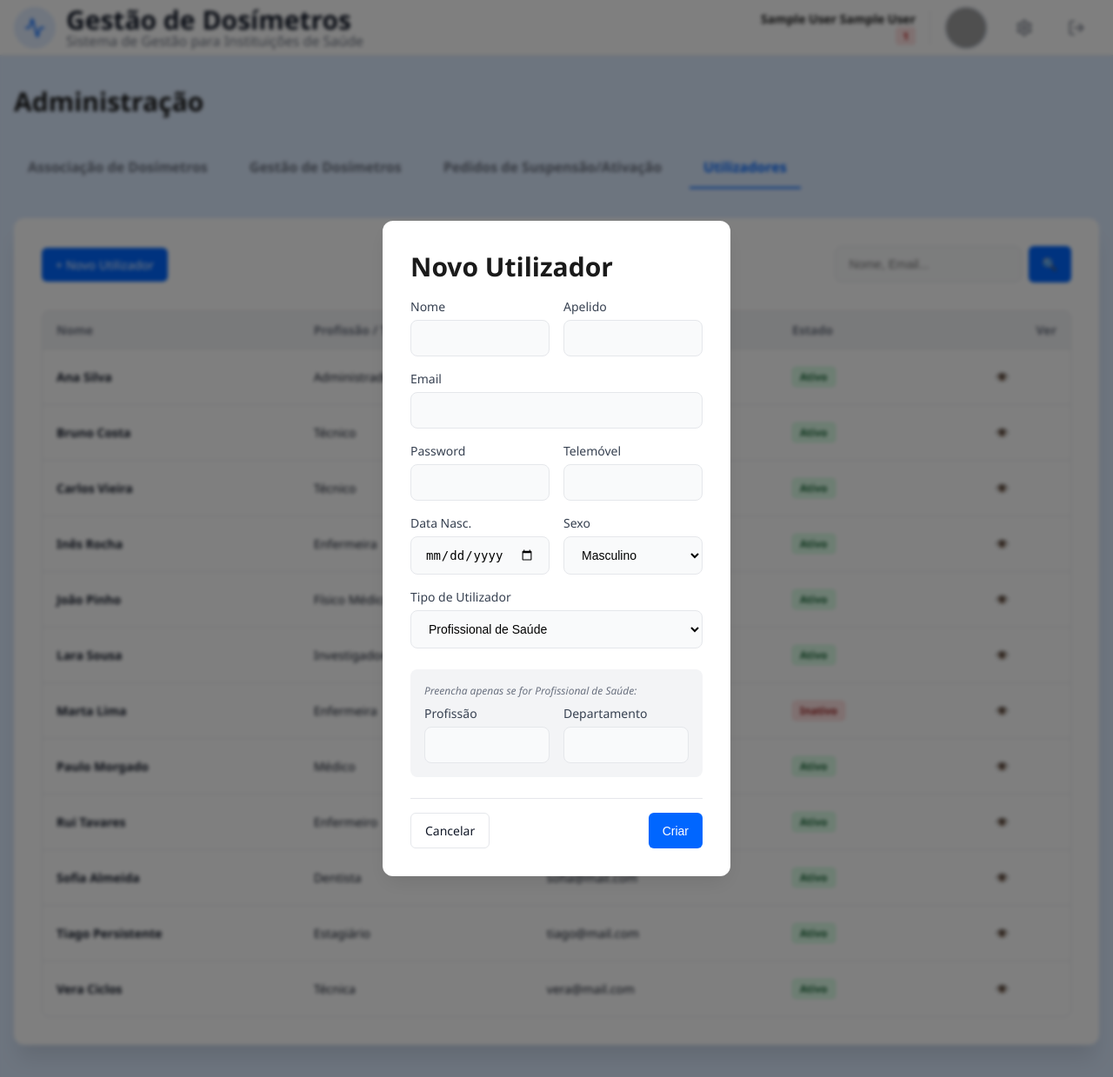
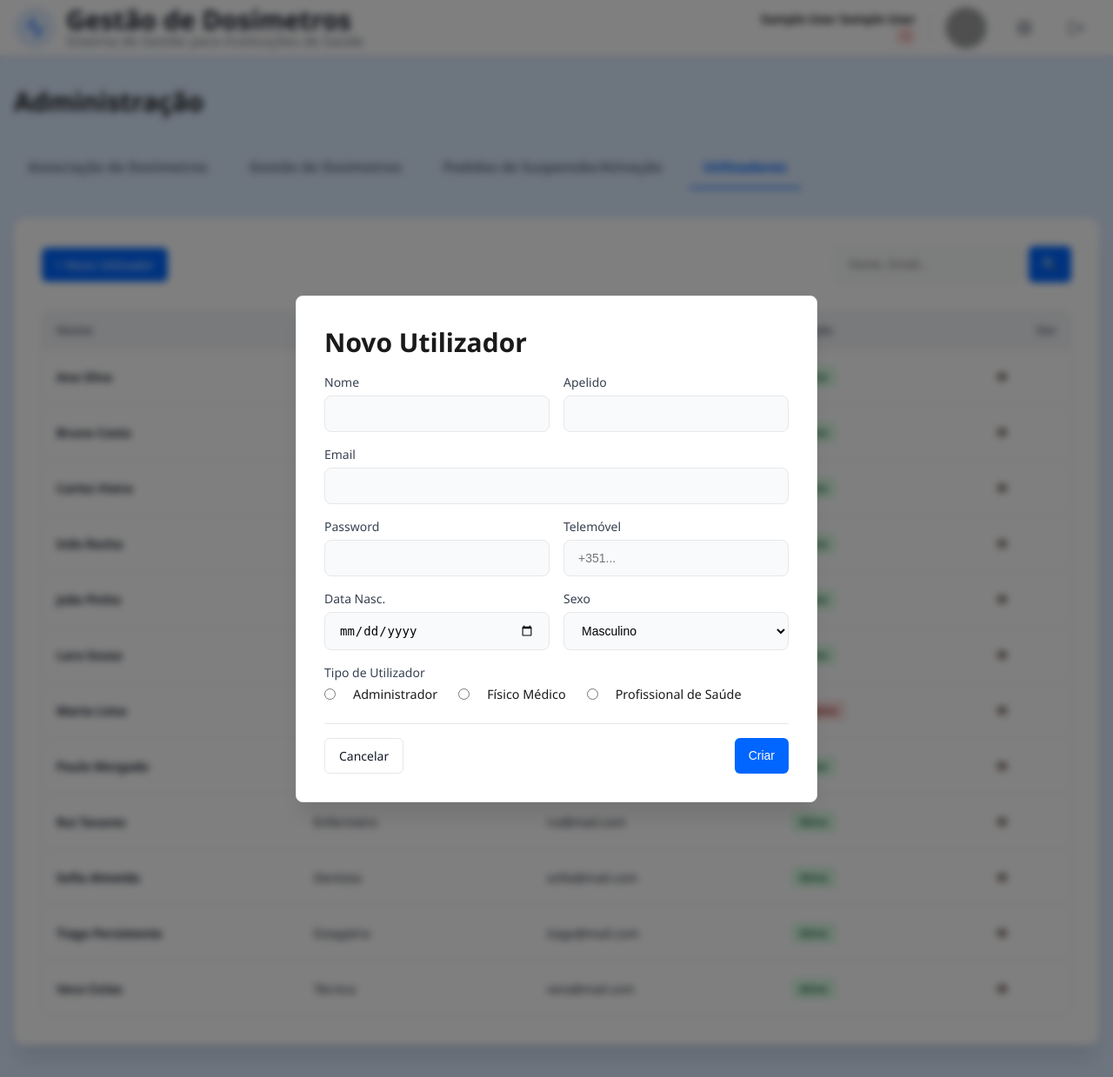
Before and after one commit to beatrizpinho04-debug/c-digo, a PHP site: page /admin.php?tab=users&action=create in a window 1280 px wide. Shown: the top 1239 px of the page at 87% size. Run offline with PHP 8.4, Linux system fonts and the light colour scheme; the visitor is signed in with stand-in values (Sample User, id 1); data comes from the database, SQL or seed files in the repository; both versions use the stored data as it was after the commit; grey boxes are pictures that could not be loaded.

Commit message:
detalhe dos users

```diff
--- a/admin.php
+++ b/admin.php
@@ -73,9 +73,6 @@ header_set($title);
 
                 if ($action === 'create') {
                     renderCreateUserModal();
-                } elseif ($action === 'view' && isset($_GET['idU'])) {
-                    $uDetails = getUserFullDetails($db, $_GET['idU']);
-                    renderUserDetailModal($uDetails);
                 }
             }
             ?>
--- a/css/style.css
+++ b/css/style.css
@@ -251,6 +251,7 @@ label, .profile-label { font-size: 14px; font-weight: 500; color: var(--foregrou
 
 
 
+/*Por Organizar*/
 .header-flex {
     display: flex;
     justify-content: space-between;
@@ -317,6 +318,45 @@ label, .profile-label { font-size: 14px; font-weight: 500; color: var(--foregrou
     margin-bottom: 0.5rem;
     font-style: italic;
 }
+.type-selector-wrapper {
+    display: flex;
+    flex-wrap: wrap;
+    gap: 1rem;
+    align-items: center;
+}
+.type-selector-wrapper input[type="radio"] {
+    margin-right: 0.25rem;
+    cursor: pointer;
+}
+.type-selector-wrapper label {
+    cursor: pointer;
+    margin-right: 0.5rem;
+    font-size: 0.9rem;
+}
+
+.hp-only-fields {
+    display: none;
+    width: 100%;
+    margin-top: 1rem;
+    padding: 1rem;
+    background-color: var(--input-bg);
+    border-radius: 0.5rem;
+    border: 1px dashed var(--border);
+    animation: slideDown 0.3s ease-out;
+}
+.hp-note {
+    font-size: 0.8rem;
+    color: var(--muted);
+    margin-bottom: 0.5rem;
+}
+#type_hp:checked ~ .hp-only-fields {
+    display: block;
+}
+
+
+
+
+
 
 
 /*------PROFISSIONAL DE SAÙDE---------*/
--- a/processa_perfil.php
+++ b/processa_perfil.php
@@ -26,7 +26,7 @@ if ($_SERVER["REQUEST_METHOD"] == "POST") {
     }
     if (!empty($phoneN)) {
         // metodo comum: ^ (inicio) \+ (sinal mais) [0-9]{9,15} (9 a 15 digitos) $ (fim)
-        if (!preg_match('/^\+[0-9]{12,15}$/', $phoneN)) {
+        if (!preg_match('/^\+[0-9]{11,15}$/', $phoneN)) {
             $_SESSION['message'] = "Erro: O telemóvel deve começar por '+' seguido do indicativo e número (Ex: +351912345678).";
             $_SESSION['message_type'] = "error";
             header("Location: perfil.php");
--- a/templates/admin_views.php
+++ b/templates/admin_views.php
@@ -247,7 +247,7 @@ function renderUsersTab($users, $searchTerm) {
                             <td><?php echo htmlspecialchars($u['email']); ?></td>
                             <td><span class="role-badge <?php echo $badgeStyle; ?>"><?php echo $activeText; ?></span></td>
                             <td class="txt-right">
-                                <a href="admin.php?tab=users&action=view&idU=<?php echo $u['idU']; ?>" class="btn btn-header">👁️</a>
+                                <a href="user_details.php?idU=<?php echo $u['idU']; ?>" class="btn btn-header">👁️</a>
                             </td>
                         </tr>
                     <?php endforeach; ?>
@@ -341,11 +341,11 @@ function renderDecisionModal($idCR, $userName, $requestType) {
     <?php
 }
 
-//Modal para criar um user
+//4. Utilizadores: Modal para criar um user
 function renderCreateUserModal() {
     ?>
-    <div class="modal-overlay">
-        <div class="modal-box">
+    <div class="modal-overlay-php">
+        <div class="modal-box-php" style="max-width: 600px;">
             <h3 class="titulo mb1">Novo Utilizador</h3>
             <form action="processa_admin.php" method="POST">
                 <input type="hidden" name="action" value="create_user">
@@ -359,7 +359,7 @@ function renderCreateUserModal() {
                         <label class="profile-label">Apelido</label>
                         <input type="text" name="surname" class="profile-input" required>
                     </div>
-                    <div class="g2">
+                    <div class="g2" style="grid-column: span 2;">
                         <label class="profile-label">Email</label>
                         <input type="email" name="email" class="profile-input" required>
                     </div>
@@ -369,7 +369,7 @@ function renderCreateUserModal() {
                     </div>
                     <div>
                         <label class="profile-label">Telemóvel</label>
-                        <input type="text" name="phoneN" class="profile-input" required>
+                        <input type="text" name="phoneN" class="profile-input" required placeholder="+351...">
                     </div>
                     <div>
                         <label class="profile-label">Data Nasc.</label>
@@ -383,20 +383,35 @@ function renderCreateUserModal() {
                             <option value="Other">Outro</option>
                         </select>
                     </div>
-                    <div class="g2">
+
+                    <div class="g2" style="grid-column: span 2;">
                         <label class="profile-label">Tipo de Utilizador</label>
-                        <select name="userType" class="profile-input">
-                            <option value="Profissional de Saúde">Profissional de Saúde</option>
-                            <option value="Físico Médico">Físico Médico</option>
-                            <option value="Administrador">Administrador</option>
-                        </select>
-                    </div>
 
-                    <div class="g2 hp-only-fields">
-                        <p class="hp-note">Preencha apenas se for Profissional de Saúde:</p>
-                        <div class="profile-form-grid" style="grid-template-columns: 1fr 1fr; gap:1rem;">
-                            <div><label class="profile-label">Profissão</label><input type="text" name="profession" class="profile-input"></div>
-                            <div><label class="profile-label">Departamento</label><input type="text" name="department" class="profile-input"></div>
+                        <div class="type-selector-wrapper">
+
+                            <input type="radio" name="userType" value="Administrador" id="t_admin" required>
+                            <label for="t_admin">Administrador</label>
+
+                            <input type="radio" name="userType" value="Físico Médico" id="t_fisico" required>
+                            <label for="t_fisico">Físico Médico</label>
+
+                            <input type="radio" name="userType" value="Profissional de Saúde" id="type_hp" required>
+                            <label for="type_hp">Profissional de Saúde</label>
+
+                            <div class="hp-only-fields">
+                                <p class="hp-note"><strong>Dados Profissionais:</strong> (Obrigatórios)</p>
+                                <div class="profile-form-grid" style="grid-template-columns: 1fr 1fr; gap:1rem;">
+                                    <div>
+                                        <label class="profile-label">Profissão</label>
+                                        <input type="text" name="profession" class="profile-input" placeholder="Ex: Enfermeiro">
+                                    </div>
+                                    <div>
+                                        <label class="profile-label">Departamento</label>
+                                        <input type="text" name="department" class="profile-input" placeholder="Ex: Urgência">
+                                    </div>
+                                </div>
+                            </div>
+
                         </div>
                     </div>
                 </div>
@@ -410,52 +425,4 @@ function renderCreateUserModal() {
     </div>
     <?php
 }
-
-//Modal para ver as informações de um user
-function renderUserDetailModal($user) {
-    if (!$user) return;
-    $isActive = $user['active'] == 1;
-    ?>
-    <div class="modal-overlay">
-        <div class="modal-box">
-            <div class="modal-user-header mb1">
-                <h3 class="titulo"><?php echo htmlspecialchars($user['name'].' '.$user['surname']); ?></h3>
-                <span class="role-badge <?php echo $isActive?'alert-success':'alert-error'; ?>">
-                    <?php echo $isActive?'Ativo':'Inativo'; ?>
-                </span>
-            </div>
-
-            <div class="profile-form-grid mb1_5">
-                <div><label class="profile-label">Email</label><input disabled value="<?php echo $user['email']; ?>" class="profile-input"></div>
-                <div><label class="profile-label">Telemóvel</label><input disabled value="<?php echo $user['phoneN']; ?>" class="profile-input"></div>
-                <div><label class="profile-label">Tipo</label><input disabled value="<?php echo $user['userType']; ?>" class="profile-input"></div>
-                <?php if(isset($user['profession'])): ?>
-                    <div><label class="profile-label">Profissão</label><input disabled value="<?php echo $user['profession']; ?>" class="profile-input"></div>
-                <?php endif; ?>
-            </div>
-
-            <div class="modal-user-buttons">
-                <button class="btn btn-full btn-cancel">📜 Ver Histórico Pedidos</button>
-                <button class="btn btn-full btn-cancel">☢️ Ver Histórico Dosímetros</button>
-            </div>
-
-            <div class="modal-actions">
-                <a href="admin.php?tab=users" class="btn btn-header">Fechar</a>
-
-                <form action="processa_admin.php" method="POST" style="margin-left:auto;">
-                    <input type="hidden" name="action" value="toggle_status">
-                    <input type="hidden" name="idU" value="<?php echo $user['idU']; ?>">
-                    <input type="hidden" name="currentStatus" value="<?php echo $user['active']; ?>">
-                    <?php if($isActive): ?>
-                        <button type="submit" class="btn btn-primary" style="background:var(--red);">Desativar Conta</button>
-                    <?php else: ?>
-                        <button type="submit" class="btn btn-primary" style="background:var(--green);">Reativar Conta</button>
-                    <?php endif; ?>
-                </form>
-            </div>
-        </div>
-    </div>
-    <?php
-}
-
 ?>
```
Also changed, not shown: processa_admin.php (+42 -20 lines), templates/user_details_view.php (added, +150 -0 lines), user_details.php (added, +67 -0 lines), database/dados.db.
